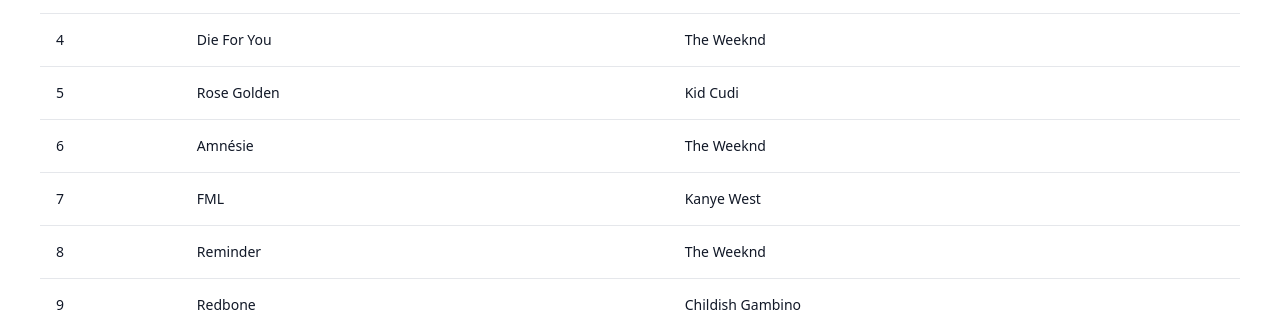
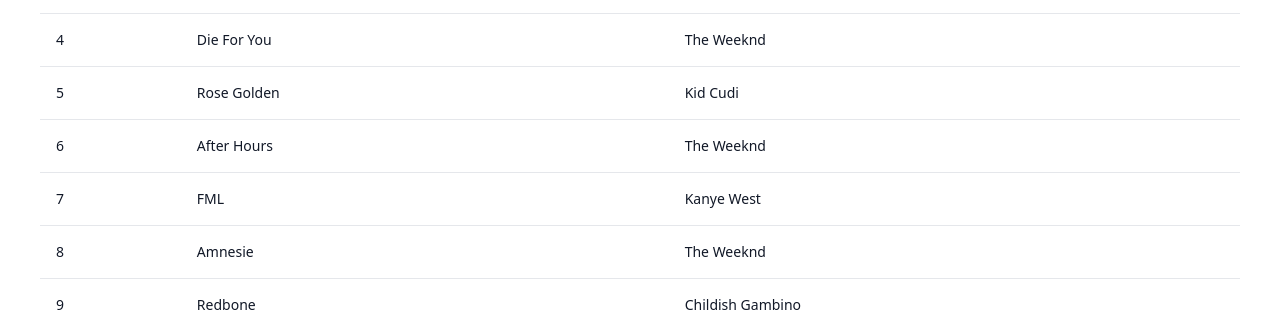
Before and after one commit to Reda-BELHAJ/UnEncrypted.io, a Next.js app: page /about in a window 1280 px wide. Shown: the part 1760-2089 px from the top of the page. Built offline with nearby package versions, Linux system fonts and the light colour scheme; no server answers; what @tailwindcss/typography would draw is missing.

Commit message:
Update informationAboutMe.js

```diff
--- a/Data/informationAboutMe.js
+++ b/Data/informationAboutMe.js
@@ -15,9 +15,9 @@ export const tracks = {
         'Starboy',
         'Die For You',
         'Rose Golden',
-        'Amnésie',
+        'After Hours',
         'FML',
-        'Reminder',
+        'Amnesie',
         'Redbone',
         'm.A.A.d city'
     ],
```
